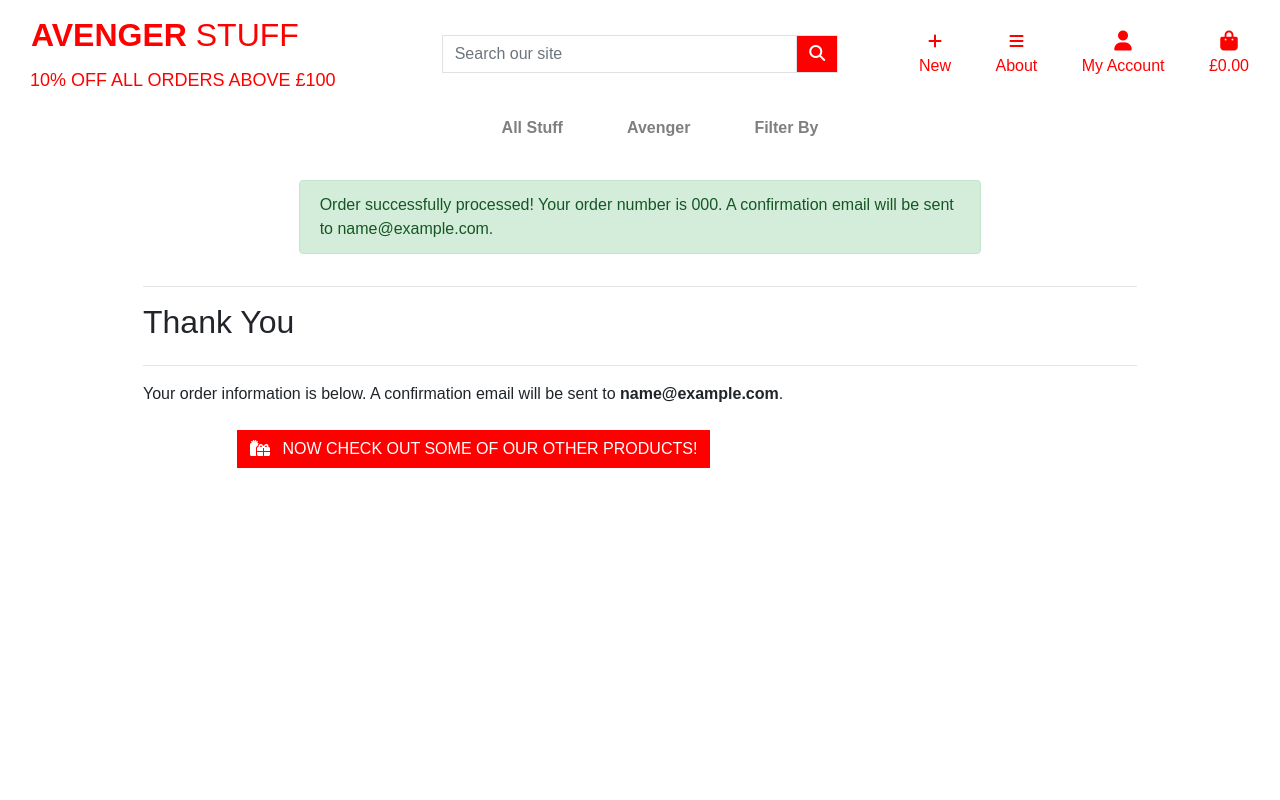
After one commit to Code-Institute-Submissions/MichaelLetson-avenger_stuff_DecResub, a Django app: page /checkout/checkout_success/000 in a window 1280 px wide. The commit adds this page. Run offline with Django 4.2, Linux system fonts and the light colour scheme; tables that the repository leaves empty hold one stand-in row (values such as "Sample post"); parts of the project's set-up code (start-up, migrations or seed data) failed here and were passed over; some libraries are stand-ins or nearby versions.

Commit message:
added check out success logic and corrected discount logic in models.py

```diff
--- a/checkout/__init__.py
+++ b/checkout/__init__.py
@@ -0,0 +1 @@
+default_app_config = 'checkout.apps.CheckoutConfig'
--- a/checkout/models.py
+++ b/checkout/models.py
@@ -3,6 +3,7 @@ import uuid
 from django.db import models
 from django.db.models import Sum
 from django.conf import settings
+from decimal import Decimal
 
 from products.models import Product
 
@@ -44,12 +45,12 @@ class Order(models.Model):
             Sum('lineitem_total')
             )[
                 'lineitem_total__sum'
-                ]
+                ] or 0
         if self.order_total < settings.DISCOUNT_THRESHOLD:
             self.delivery_cost = self.order_total * settings.STANDARD_PERCENTAGE / 100  # noqa
         else:
+            self.order_total = self.order_total * Decimal(0.9)
             self.delivery_cost = self.order_total * settings.STANDARD_PERCENTAGE / 100  # noqa
-            self.order_total = self.order_total * decimal(0.9)
         self.grand_total = self.order_total + self.delivery_cost
         self.save()
 
@@ -67,10 +68,10 @@ class Order(models.Model):
 
 
 class OrderLineItem(models.Model):
-    order = models.ForeignKey(Order, null=False, blank=False, on_delete=models.CASCADE, related_name='lineitems')
-    product = models.ForeignKey(Product, null=False, blank=False, on_delete=models.CASCADE)
+    order = models.ForeignKey(Order, null=False, blank=False, on_delete=models.CASCADE, related_name='lineitems')  # noqa
+    product = models.ForeignKey(Product, null=False, blank=False, on_delete=models.CASCADE)  # noqa
     quantity = models.IntegerField(null=False, blank=False, default=0)
-    lineitem_total = models.DecimalField(max_digits=6, decimal_places=2, null=False, blank=False, editable=False)
+    lineitem_total = models.DecimalField(max_digits=6, decimal_places=2, null=False, blank=False, editable=False)  # noqa
 
     def save(self, *args, **kwargs):
         """
--- a/checkout/signals.py
+++ b/checkout/signals.py
@@ -11,7 +11,7 @@ def update_on_save(sender, instance, created, **kwargs):
     instance.order.update_total()
 
 @receiver(post_delete, sender=OrderLineItem)
-def update_on_save(sender, instance, **kwargs):
+def update_on_delete(sender, instance, **kwargs):
     """
     Update order total on lineitem delete
     """
--- /dev/null
+++ b/checkout/templates/checkout/checkout_success.html
@@ -0,0 +1,53 @@
+{% extends "base.html" %}
+{% load static %}
+
+{% block extra_css %}
+    <link rel="stylesheet" href="{% static 'checkout/css/checkout.css' %}">
+{% endblock %}
+
+{% block page_header %}
+    <div class="container header-container">
+        <div class="row">
+            <div class="col"></div>
+        </div>
+    </div>
+{% endblock %}
+
+{% block content %}
+    <div class="overlay"></div>
+    {% if messages %}
+        {% for message in messages %}
+            <div class="container">
+                <div class="row">
+                    <div class="col-md-8 mt-3 offset-md-2 alert alert-success" role="alert">
+                        {{ message }}
+                    </div>
+                </div>
+            </div>
+        {% endfor %}
+    {% endif %}
+    <div class="container">
+        <div class="row">
+            <div class="col">
+                <hr>
+                <h2 class="logo-font mb-4">Thank You</h2>
+                <hr>
+                <p class="text-black">Your order information is below. A confirmation email will be sent to <strong>{{ order.email }}</strong>.</p>
+            </div>
+        </div>
+
+        <div class="row">
+            <div class="col-12 col-lg-7"></div>
+        </div>
+        <div class="row">
+			<div class="col-12 col-lg-7 text-right">
+				<a href="{% url 'products' %}" class="btn btn-black rounded-0 my-2">
+					<span class="icon mr-2">
+						<i class="fas fa-gifts"></i>
+					</span>
+					<span class="text-uppercase">Now check out some of our other products!</span>
+				</a>
+			</div>
+		</div>
+    </div>
+{% endblock %}
--- a/checkout/urls.py
+++ b/checkout/urls.py
@@ -2,5 +2,6 @@ from django.urls import path
 from . import views
 
 urlpatterns = [
-    path('', views.checkout, name='checkout')
+    path('', views.checkout, name='checkout'),
+    path('checkout_success/<order_number>', views.checkout_success, name='checkout_success'),  # noqa
 ]
--- a/checkout/views.py
+++ b/checkout/views.py
@@ -1,8 +1,10 @@
-from django.shortcuts import render, redirect, reverse
+from django.shortcuts import render, redirect, reverse, get_object_or_404
 from django.contrib import messages
 from django.conf import settings
 
 from .forms import OrderForm
+from .models import Order, OrderLineItem
+from products.models import Product
 from bag.contexts import bag_contents
 
 import stripe
@@ -12,21 +14,70 @@ def checkout(request):
     stripe_public_key = settings.STRIPE_PUBLIC_KEY
     stripe_secret_key = settings.STRIPE_SECRET_KEY
 
-    bag = request.session.get('bag', {})
-    if not bag:
-        messages.error(request, "There's nothing in your bag at the moment")
-        return redirect(reverse('products'))
+    if request.method == 'POST':
+        bag = request.session.get('bag', {})
 
-    current_bag = bag_contents(request)
-    total = current_bag['grand_total']
-    stripe_total = round(total * 100)
-    stripe.api_key = stripe_secret_key
-    intent = stripe.PaymentIntent.create(
-        amount=stripe_total,
-        currency=settings.STRIPE_CURRENCY,
-    )
+        form_data = {
+            'full_name': request.POST['full_name'],
+            'email': request.POST['email'],
+            'phone_number': request.POST['phone_number'],
+            'country': request.POST['country'],
+            'postcode': request.POST['postcode'],
+            'town_or_city': request.POST['town_or_city'],
+            'street_address1': request.POST['street_address1'],
+            'street_address2': request.POST['street_address2'],
+            'county': request.POST['county'],
+        }
+        order_form = OrderForm(form_data)
+        if order_form.is_valid():
+            order = order_form.save()
+            for item_id, item_data in bag.items():
+                try:
+                    product = Product.objects.get(id=item_id)
+                    if isinstance(item_data, int):
+                        order_line_item = OrderLineItem(
+                            order=order,
+                            product=product,
+                            quantity=item_data,
+                        )
+                        order_line_item.save()
+                    else:
+                        for quantity in item_data.items():
+                            order_line_item = OrderLineItem(
+                                order=order,
+                                product=product,
+                                quantity=quantity,
+                            )
+                            order_line_item.save()
+                except Product.DoesNotExist:
+                    messages.error(request, (
+                        "One of the products in your bag wasn't found in our database. "  # noqa
+                        "Please call us for assistance!")
+                    )
+                    order.delete()
+                    return redirect(reverse('view_bag'))
 
-    order_form = OrderForm()
+            request.session['save_info'] = 'save-info' in request.POST
+            return redirect(reverse('checkout_success', args=[order.order_number]))  # noqa
+        else:
+            messages.error(request, 'There was an error with your form. \
+                Please double check your information.')
+    else:
+        bag = request.session.get('bag', {})
+        if not bag:
+            messages.error(request, "There's nothing in your bag at the moment")  # noqa
+            return redirect(reverse('products'))
+
+        current_bag = bag_contents(request)
+        total = current_bag['grand_total']
+        stripe_total = round(total * 100)
+        stripe.api_key = stripe_secret_key
+        intent = stripe.PaymentIntent.create(
+            amount=stripe_total,
+            currency=settings.STRIPE_CURRENCY,
+        )
+
+        order_form = OrderForm()
 
     if not stripe_public_key:
         messages.warning(request, 'Stripe public key is missing. \
@@ -40,3 +91,24 @@ def checkout(request):
     }
 
     return render(request, template, context)
+
+
+def checkout_success(request, order_number):
+    """
+    Handle successful checkouts
+    """
+    save_info = request.session.get('save_info')
+    order = get_object_or_404(Order, order_number=order_number)
+    messages.success(request, f'Order successfully processed! \
+        Your order number is {order_number}. A confirmation \
+        email will be sent to {order.email}.')
+
+    if 'bag' in request.session:
+        del request.session['bag']
+
+    template = 'checkout/checkout_success.html'
+    context = {
+        'order': order,
+    }
+
+    return render(request, template, context)
```
Also changed, not shown: checkout/templates/checkout/checkout.html (+11 -0 lines), bag/models.py (line endings or trailing spaces), checkout/migrations/0002_orderlineitem.py (added).
